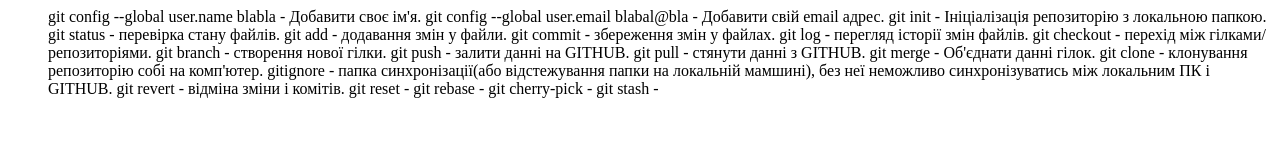
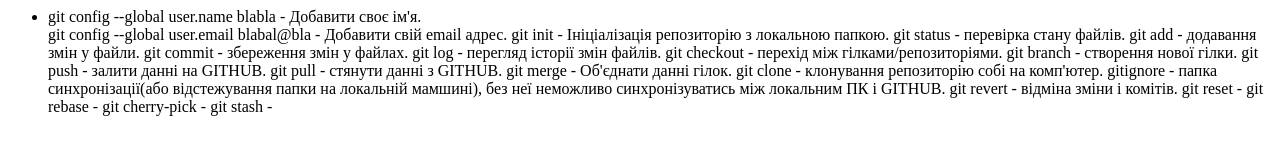
Before and after one commit to BohdanPanchyshyn/cursor-homework-bohdan-panchyshyn, a plain HTML site: page index.html in a window 1280 px wide. Drawn offline with Linux system fonts and the light colour scheme.

Commit message:
Update index.html

```diff
--- a/index.html
+++ b/index.html
@@ -1,5 +1,5 @@
 <ul>
-    git config --global user.name blabla - Добавити своє ім'я.
+    <li>git config --global user.name blabla - Добавити своє ім'я.</li>
     git config --global user.email blabal@bla - Добавити свій email адрес.
     git init - Ініціалізація репозиторію з локальною папкою.
     git status - перевірка стану файлів.
```
